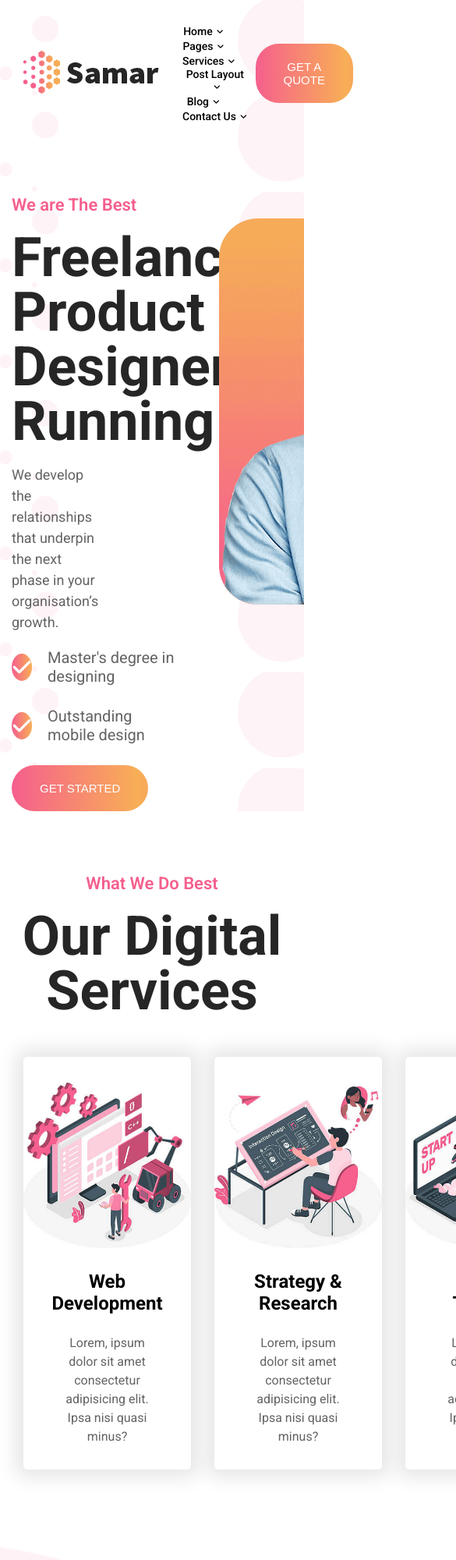
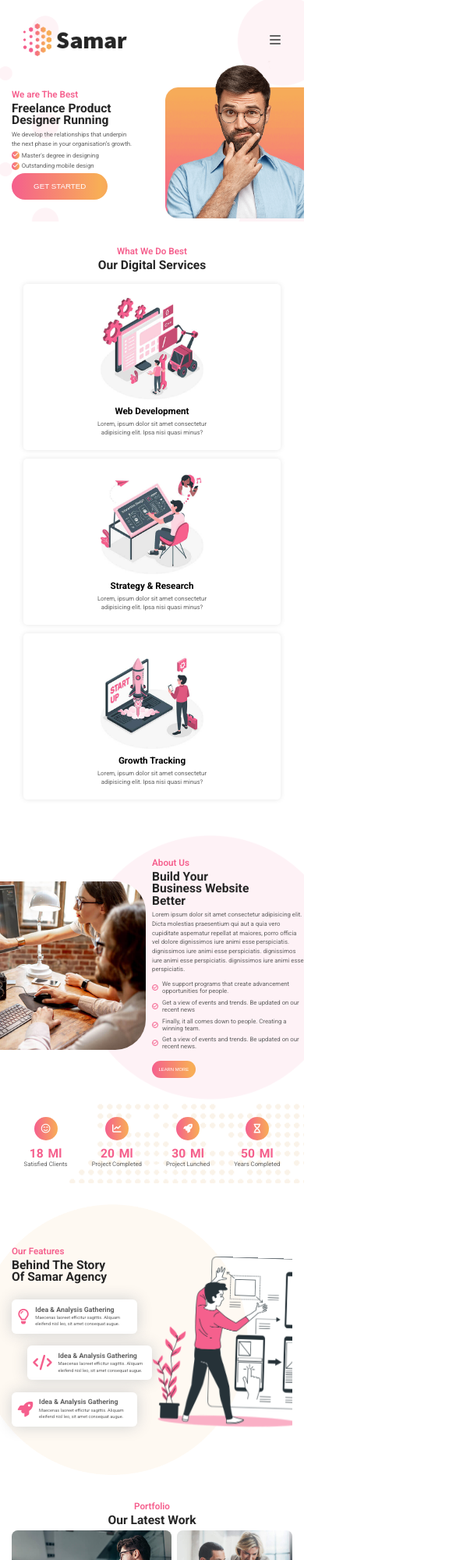
Before and after one commit to giahuy405/Samar__responsive, a plain HTML site: page index.html in a window 390 px wide. Shown: the top 2000 px of the page at 78% size, 585 px wide, since content can reach past the window. Drawn offline with nearby package versions, Linux system fonts and the light colour scheme; some packages are replaced by stand-ins of ours; a script that the page names is missing.

Commit message:
12:42 01/10/22 responsive

```diff
--- a/css/index.css
+++ b/css/index.css
@@ -81,6 +81,9 @@ header .header__content nav{
 header .header__content nav li:hover span{
     animation: upToDown 0.25s forwards;
 }
+.header__content i{
+    display: none;
+}
 .carousel{
     background-image: url(../img/pic2.png);
     background-size: 100%;
@@ -144,6 +147,10 @@ header .header__content nav li:hover span{
 .carousel__banner{
     width:570px ;
     margin-left: 50px;
+
+}
+.carousel__banner img{
+    width: 100%;
 }
 .service{
     padding: 80px 0;
@@ -251,6 +258,7 @@ header .header__content nav li:hover span{
     text-align: center;
     border-radius: 8px;
     position: fixed;
+    z-index: 999;
     bottom: 25px;
     right: 25px;
     box-shadow: -1px 1px 7px 0px #f55f8d;
@@ -851,6 +859,7 @@ header .header__content nav li:hover span{
     background-image: url(../img/pattern3.png);
     background-size: cover;
     background-position: bottom;
+    box-shadow: 0 0 10px 0 rgb(199, 199, 199);
 }
 .footer__top h3{
     margin-right: 200px;
@@ -1034,6 +1043,301 @@ header .header__content nav li:hover span{
 }
 
 
-@media screen and(w) {
+@media screen and (max-width:1200px){
 
 }
+@media screen and (max-width:992px){
+
+}
+@media screen and (max-width:768px){
+
+}
+
+/***************** mobile **************/
+@media screen and (max-width:640px) {
+    .header__content nav{
+        display: none!important;
+    }
+    .header__content i{
+        display: block;
+    }
+    .header__content a img{
+        width: 34vw;
+        display: block;
+    }
+    .carousel .title{
+        width: 80%;
+    }
+    .title p{
+        font-size: 3vw;
+        margin-bottom: 1vw;
+    }
+    .title h2{
+        font-size: 4vw;
+        line-height: 4vw;
+        margin-bottom: 1vw;
+    }
+    .blog__body h3 {
+        font-size: 5vw;
+    }
+    .blog__body p{
+        font-size:4vw;
+    }
+    .blog__body{
+        padding: 11vw 4vw 2vw;
+    }
+    .carousel .btn{
+        padding: 3vw 7.2vw;
+    font-size: 2.5vw;
+    }
+
+    .carousel{
+        padding-top: 20%;
+    }
+    .carousel__content{
+        padding-top: 10%;
+    }
+    .carousel__text p{
+        font-size: 2vw;
+        margin-bottom: 1vw;
+        padding-right: 3vw;
+    }
+    .carousel__text li{
+        margin-bottom: 1vw;
+    }
+    .carousel__text li i{
+        font-size: 2vw;
+        line-height: 2.5vw;
+        height: 2.5vw;
+        width: 2.5vw;
+        margin-right: 3px;
+    }
+    .carousel__text li span{
+        font-size: 2vw;
+    }
+    .carousel__img{
+        width: 70%;
+    }
+    .carousel__banner{
+        margin-left: 8vw;
+        width: 100%;
+    }
+
+    .btn{
+        padding: 2vw 2.2vw;
+        font-size: 1.5vw;
+    }
+
+    .service{
+        padding: 8vw 0;
+    }
+    .service .title{
+        margin-bottom: 4vw;
+    }
+    .service__cards{
+        flex-wrap: wrap;
+    }
+    .service__content{
+        margin-bottom: 3vw;
+        box-shadow: 0px 0px 2vw 0vw #e6e6e6;
+        padding: 4vw 0;
+    }
+    .service__content h3{
+        font-size: 3vw;
+        padding: 1vw;
+    }
+    .service__content p{
+        font-size: 2vw;
+        padding: 0 20vw;
+    }
+    .service__content img{
+        width: 40%;
+    }
+
+    .about__img{
+        width: 83%;
+
+        left: -35%;
+    }
+    .about__img img{
+        border-top-right-radius: 10vw;
+        border-bottom-right-radius: 10vw;
+    }
+    .about__text ul li i {
+        margin-right: 5px;
+        height: 8px;
+        width: 8px;
+        border: 1px solid #f55f8d;
+        border-radius: 50%;
+        line-height: 7px;
+
+        font-size: 6px;
+
+    }
+    .about__items{
+        padding: 8vw 0;
+    }
+    .about__text ul li{
+        margin-bottom: 1.5vw;
+    }
+    .about__content{
+        font-size: 2vw;
+    }
+    .about__text ul{
+        margin-bottom: 3.5vw;
+    }
+    .about__text p{
+        margin-bottom: 2vw;
+    }
+
+
+    .number{
+        padding: 5vw 0;
+
+    }
+    .number__item i {
+        font-size: 3vw;
+        height: 30px;
+        width: 30px;
+        line-height: 30px;
+    }
+    .number__item h3 {
+        font-size: 4vw;
+        margin-top: 2vw;
+    }
+    .number__item span{
+        margin-right: 1.5vw;
+    }
+    .number__item p {
+        font-size: 2vw;
+    }
+
+    .feature .title h2{
+        padding-right: 13vw;
+    }
+    .feature__item:nth-child(1){
+        padding-right: 5vw;
+    }
+    .feature__item:nth-child(2){
+        padding-left: 5vw;
+    }
+    .feature__item:nth-child(3){
+        padding-right: 5vw;
+    }
+    .feature__bg{
+        padding: 2vw;
+        border-radius: 1.5vw;
+        margin-bottom: 4vw;
+    }
+    .feature__bg h3 {
+        font-size: 2.25vw;
+        line-height: 2.9vw;
+    }
+    .feature__bg p{
+        font-size: 1.45vw;
+    }
+    .feature__bg i{
+        font-size: 5vw;
+        margin-right: 2vw;
+    }
+    .feature__img img {
+        max-width: 85%;
+    }
+    .feature__right{
+        overflow: hidden;
+    }
+    .portfolio{
+        padding: 0;
+    }
+    .portfolio__text{
+        font-size: 1vw;
+        padding: 3vw;
+    }
+    .portfolio__item{
+        border-radius: 2vw;
+    }
+    .portfolio__overlay{
+        padding: 1vw;
+    }
+    .portfolio__overlay i{
+        font-size: 8px;
+        height: 15px;
+        width: 15px;
+        line-height: 15px;
+        border-radius: 1px;
+    }
+    .portfolio__items{
+        gap: 2vw;
+    }
+
+    .plan__items{
+        grid-template-columns: repeat(1,1fr);
+    }
+    .plan__item{
+        padding: 4vw;
+        box-shadow: 0 0 14px 2px rgb(219 219 219);
+    }
+    .plan__bg h3{
+        font-size: 4vw;
+    }
+    .plan__bg h4{
+        font-size: 9vw;
+    }
+    .plan__bg li{
+        margin-top: 1.75vw;
+        font-size: 3vw;
+    }
+    .plan__bg ul i{
+        height: 22px;
+        width: 22px;
+        line-height: 22px;
+    }
+    .plan__bg .btn{
+        margin: 4vw 0 0 0;
+        padding: 4vw 2.2vw;
+        font-size: 3.5vw;
+    }
+
+    .testimonial__text{
+        margin: 3vw;
+        padding: 3vw;
+    }
+    .footer__top{
+        padding: 3vw;
+        display: block;
+        top: -13vw;
+
+    }
+    .footer{
+        margin-top: 35vw;
+    }
+    .footer__top h3{
+        font-size: 5vw;
+        margin: 0;
+        margin-bottom: 2vw;
+        text-align: center;
+
+    }
+    .footer__top input{
+        padding: 4vw 18vw;
+        width: auto;
+    }
+    .footer__top button{
+        padding: 4vw 5vw;
+    }
+    .footer__bottom{
+
+        padding: 10vw 0;
+        flex-direction: column;
+        flex-wrap: wrap;
+        align-content: center;
+    }
+    .copyright__content{
+        max-width: 80%;
+
+    }
+}
+@media screen and (max-width:320px){
+
+
+}
--- a/index.html
+++ b/index.html
@@ -32,6 +32,7 @@
         <a href="#">
             <img src="./img/logo-2.png" alt="">
            </a>
+           <i class="fa fa-bars"></i>
            <nav>
                 <ul>
                     <li><a href="#"><span>Home</span><i class="fa-solid fa-angle-down"></i></a></li>
@@ -43,9 +44,9 @@
                 </ul>
                 <button class="btn">GET A QUOTE</button>
            </nav>
+
        </div>
     </header>
-
     <section class="carousel">
         <div class="carousel__items container">
             <div class="carousel__content">
@@ -127,8 +128,6 @@
             </div>
         </div>
     </section>
-
-
     <section class="number">
         <div class="number__items container">
             <div class="number__item">
@@ -198,8 +197,6 @@
             </div>
         </div>
      </section>
-
-
      <section class="portfolio">
         <div class="portfolio__content container">
             <div class="title">
@@ -331,7 +328,6 @@
             </div>
         </div>
      </section>
-
      <section class="testimonial">
         <div class="title">
             <p>Testimonial</p>
@@ -602,9 +598,17 @@
         nav:false,
         dots:false,
         autoplay:true,
-
-        items:3,
-
+        responsive:{
+         0:{
+            items:1
+         },
+        600:{
+            items:1
+        },
+        1000:{
+            items:1
+        }
+    }
     })</script>
 </body>
 </html>
```
